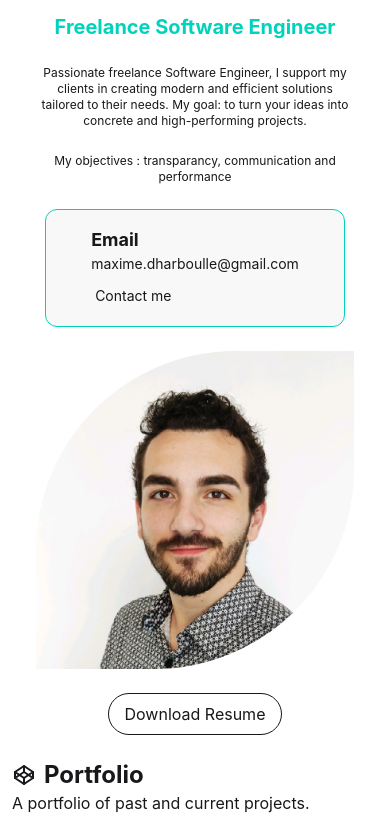
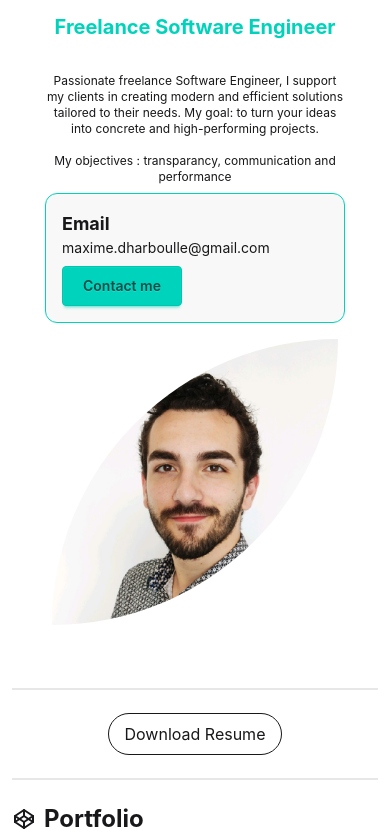
Before and after one commit to anonymax25/portfolio, a React (Vite) app: page / in a window 390 px wide. Shown: the part 171-1008 px from the top of the page. Built offline with nearby package versions, Linux system fonts and the light colour scheme.

Commit message:
fix: small things

```diff
--- a/src/common/motion/Home.ts
+++ b/src/common/motion/Home.ts
@@ -29,16 +29,16 @@ export const HomeMotion = {
   },
   wrapImg: {
     initial: {
-      borderEndEndRadius: '50px',
-      borderStartStartRadius: '50px',
+      borderEndEndRadius: '20px',
+      borderStartStartRadius: '20px',
     },
     animated: {
-      borderEndEndRadius: '200px',
-      borderStartStartRadius: '200px',
+      borderEndEndRadius: '300px',
+      borderStartStartRadius: '300px',
     },
     transition: {
-      delay: 0.3,
-      duration: 0.5,
+      delay: 0,
+      duration: 1,
     },
   },
   image: {
--- a/src/components/ContactCard.tsx
+++ b/src/components/ContactCard.tsx
@@ -13,13 +13,14 @@ export const ContactCard = (props: ContactCardProps) => {
   const { image, name, description, link } = props;
   const { t } = useTranslation();
   return (
-    <motion.div className="card bg-base-200 card-border border-accent flex items-center space-x-4 w-full md:w-max min-w-[300px] p-4 rounded-xl">
+    <motion.div className="bg-base-200 card-border border-accent flex items-center space-x-4 w-full md:w-max min-w-[300px] p-4 rounded-xl">
       {image && <div className="w-20 h-20">{image}</div>}
       <div className="flex flex-col space-y-2 items-start text-sm">
         <div>
           <h2 className="text-lg font-bold">{name}</h2>
           <span>{description}</span>
         </div>
+        <button className="btn btn-accent">
           <Link
             to={link}
             target="_blank"
@@ -27,6 +28,7 @@ export const ContactCard = (props: ContactCardProps) => {
           >
             {t('contact.send')}
           </Link>
+        </button>
       </div>
     </motion.div>
   );
--- a/src/pages/Home.tsx
+++ b/src/pages/Home.tsx
@@ -13,7 +13,21 @@ export const Home = () => {
     console.log(import.meta.env);
   }, []);
 
-  const { description, resume, wrapImg, image } = HomeMotion;
+  const { description, resume: resumeMotion, wrapImg, image } = HomeMotion;
+
+  const resume = () => (
+    <a href={`files/resume.pdf`} target="_blank" className="flex justify-center" rel="noreferrer">
+      <motion.div
+        initial={resumeMotion.initial}
+        animate={resumeMotion.animated}
+        transition={resumeMotion.transition}
+        className="rounded-3xl w-max border px-4 py-2 border-accent-500 text-accent-500 hover:bg-accent-500 hover:text-black hover:border-accent-500"
+      >
+        {t('home.resume')}
+      </motion.div>
+    </a>
+  );
+
   return (
     <>
       <section className="flex flex-col lg:flex-row h-full p-6 items-center min-h-[70vh]">
@@ -31,8 +45,10 @@ export const Home = () => {
               {t('home.engineer')}
             </h2>
           </div>
-          <p className="text-center md:text-start text-xs md:text-base">{t('home.intro')}</p>
-          <p className="text-center md:text-start text-xs md:text-base">{t('home.objectives')}</p>
+          <p className="text-center md:text-start text-xs m-2 md:text-base">{t('home.intro')}</p>
+          <p className="text-center md:text-start text-xs m-2 md:text-base">
+            {t('home.objectives')}
+          </p>
           <div className="flex">
             <ContactCard
               name="Email"
@@ -42,12 +58,12 @@ export const Home = () => {
             />
           </div>
         </motion.div>
-        <br />
+
         <motion.div
           initial={wrapImg.initial}
           animate={wrapImg.animated}
           transition={wrapImg.transition}
-          className="flex flex-1 items-center justify-center bg-gradient-to-bl from-accent to-black overflow-hidden"
+          className="flex flex-1 items-center justify-center bg-gradient-to-bl from-accent to-black m-4 overflow-hidden"
         >
           <motion.img
             initial={image.initial}
@@ -60,27 +76,14 @@ export const Home = () => {
           />
         </motion.div>
       </section>
+      <div className="divider" />
       <section>
-        <a
-          href={`files/resume.pdf`}
-          target="_blank"
-          className="flex justify-center"
-          rel="noreferrer"
-        >
-          <motion.div
-            initial={resume.initial}
-            animate={resume.animated}
-            transition={resume.transition}
-            className="rounded-3xl w-max border px-4 py-2 border-accent-500 text-accent-500 hover:bg-accent-500 hover:text-black hover:border-accent-500"
-          >
-            {t('home.resume')}
-          </motion.div>
-        </a>
-        <br />
+        {resume()}
+        <div className="divider" />
         <Portfolio />
-        <br />
+        <div className="divider" />
         <Contact />
-        <br />
+        <div className="divider" />
         <Skills />
       </section>
     </>
```
Lines whose indentation alone changed are shown as unchanged.
